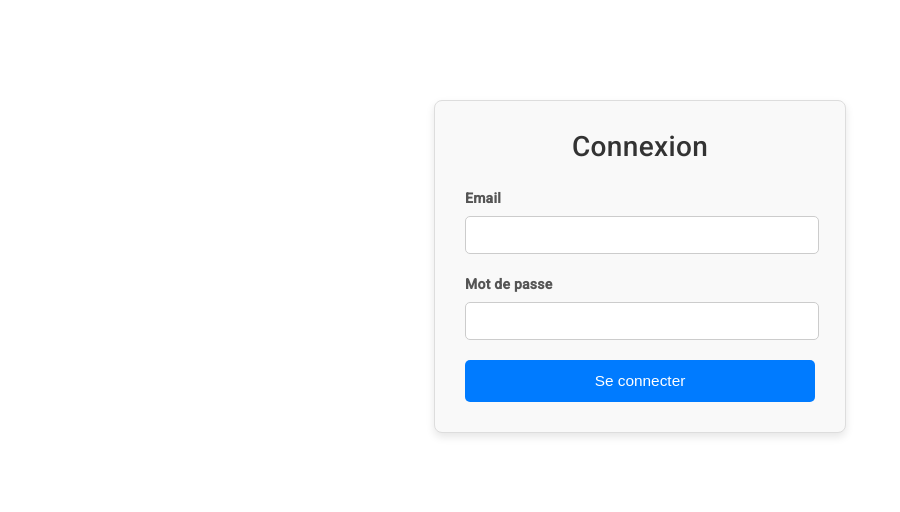
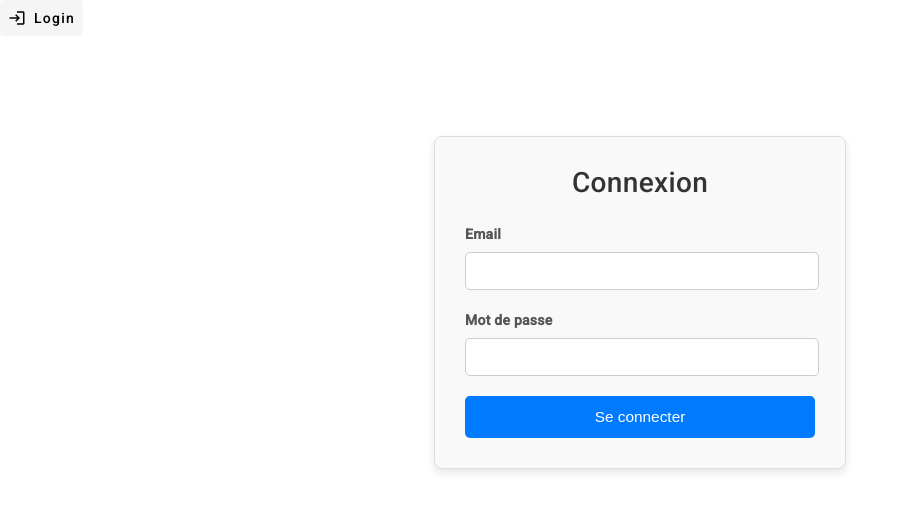
Before and after one commit to mohamed25100/Super-hotel, an Angular app in the folder angular-hotel/: page /login in a window 1280 px wide. Shown: the top 512 px of the page, without its empty margins (0-900 px from the left). Built offline with nearby package versions, Linux system fonts and the light colour scheme.

Commit message:
create login logout btn

```diff
--- a/angular-hotel/src/app/app.component.html
+++ b/angular-hotel/src/app/app.component.html
@@ -1 +1,5 @@
+<button mat-button (click)="toggleAuth()">
+    <mat-icon>{{ isLoggedIn ? 'logout' : 'login' }}</mat-icon>
+    {{ isLoggedIn ? 'Logout' : 'Login' }}
+</button>
 <router-outlet></router-outlet>
--- a/angular-hotel/src/app/app.component.ts
+++ b/angular-hotel/src/app/app.component.ts
@@ -1,4 +1,6 @@
 import { Component } from '@angular/core';
+import { TokenService } from './services/token.service';
+import { Router } from '@angular/router';
 
 @Component({
   selector: 'app-root',
@@ -7,4 +9,19 @@ import { Component } from '@angular/core';
 })
 export class AppComponent {
   title = 'angular-hotel';
+  isLoggedIn = false;
+
+  constructor(private tokenService: TokenService, private router: Router) {
+    this.isLoggedIn = this.tokenService.isLogged(); // Vérifier l'état de connexion au démarrage
+  }
+
+  toggleAuth() {
+    if (this.isLoggedIn) {
+      this.tokenService.clearToken();
+      this.isLoggedIn = false;
+      this.router.navigate(['/login']); // Rediriger vers la page de connexion
+    } else {
+      this.router.navigate(['/login']); // Aller sur la page de connexion
+    }
+  }
 }
--- a/angular-hotel/src/app/app.module.ts
+++ b/angular-hotel/src/app/app.module.ts
@@ -11,6 +11,8 @@ import { HttpClientModule } from '@angular/common/http';
 import { HotelDetailsComponent } from './components/hotel-details/hotel-details.component';
 import { LoginComponent } from './components/login/login.component';
 import { FormsModule } from '@angular/forms';
+import { MatButtonModule } from '@angular/material/button';
+import { MatIconModule } from '@angular/material/icon';
 
 @NgModule({
   declarations: [
@@ -25,7 +27,9 @@ import { FormsModule } from '@angular/forms';
     HttpClientModule,
     AppRoutingModule,
     FormsModule,
-    BrowserAnimationsModule
+    BrowserAnimationsModule,
+    MatButtonModule,
+    MatIconModule,
   ],
   providers: [],
   bootstrap: [AppComponent]
--- a/angular-hotel/src/app/services/token.service.ts
+++ b/angular-hotel/src/app/services/token.service.ts
@@ -24,10 +24,11 @@ export class TokenService {
   }
 
     /**
-   * Supprime le token et redirige vers la page d'accueil.
+   * Supprime le token et user et redirige vers la page d'accueil.
    */
   clearToken() {
     localStorage.removeItem('token');
+    localStorage.removeItem('user');
     this.router.navigate(['/']);
   }
 
```
